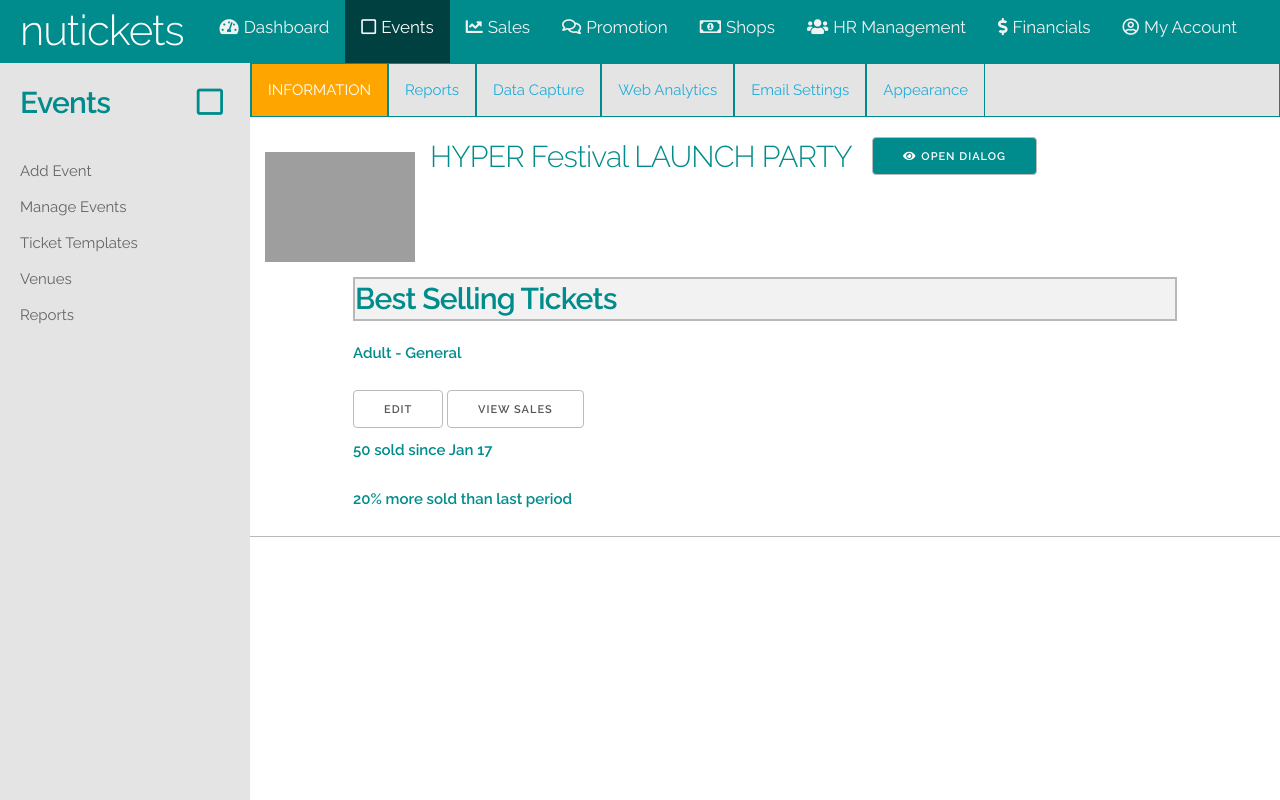
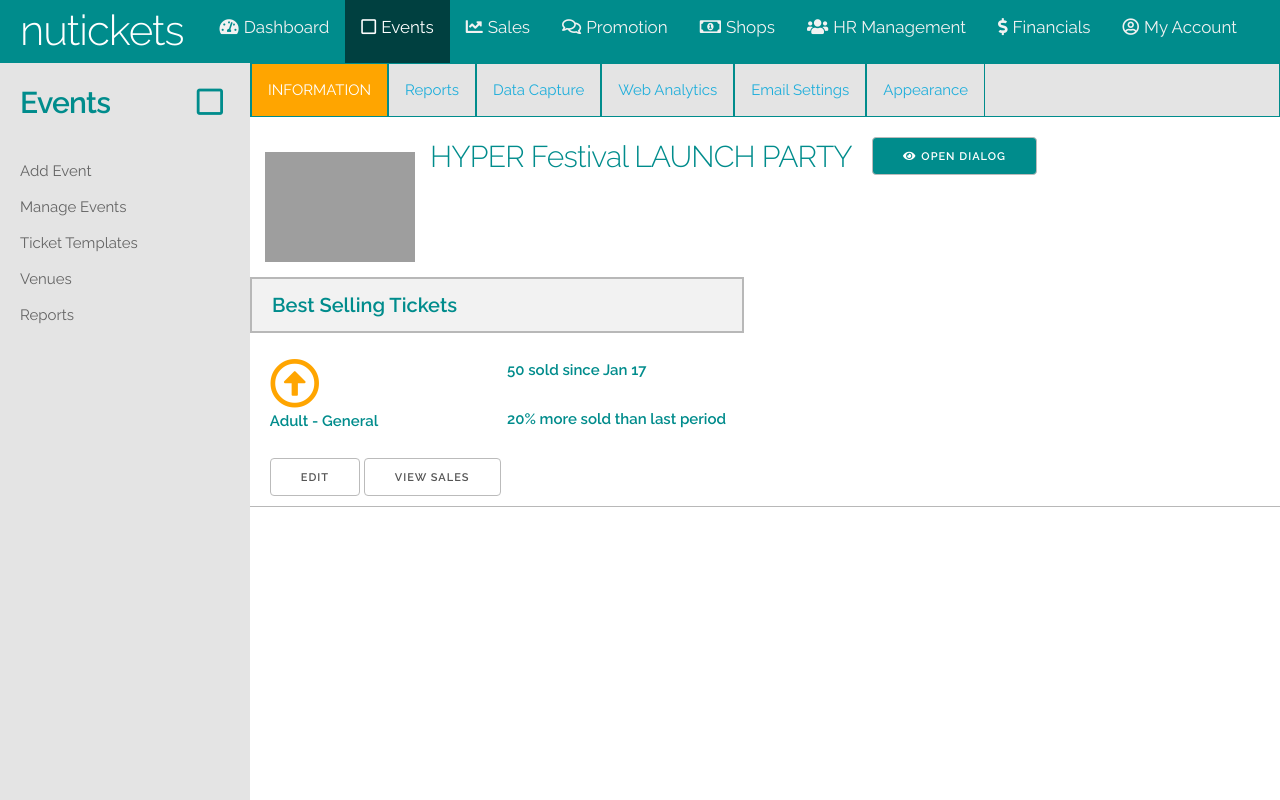
Before and after one commit to Daniel-Cross/tickets, a plain HTML site: page index.html in a window 1280 px wide. Drawn offline with Linux system fonts and the light colour scheme; grey boxes are pictures that could not be loaded.

Commit message:
tickets body updated

```diff
--- a/css/main.css
+++ b/css/main.css
@@ -122,7 +122,6 @@ i {
 .sub-navbar a:hover {
   color: white;
   background-color: orange;
-  text-transform: uppercase;
 }
 
 .active-sub {
@@ -172,3 +171,18 @@ i {
   font-weight: bold;
   border: 2px solid #b8b8b8;
 }
+
+.fa-arrow-alt-circle-up {
+  font-size: 50px;
+  color: orange;
+}
+
+.best-tickets-header {
+  font-size: 20px;
+  padding: 10px 0 10px 20px;
+}
+
+.selling-ticket-body {
+  flex-direction: column;
+
+}
--- a/index.html
+++ b/index.html
@@ -83,19 +83,28 @@
 
     <!-- Primary Page Layout
   –––––––––––––––––––––––––––––––––––––––––––––––––– -->
-    <div class="container con-sm-12">
+    <div class="row">
 
       <!-- Best selling tickets -->
-      <div class="best-selling-tickets">
-        <h4 class="best-tickets-header">Best Selling Tickets</h4>
-      </div>
-      <div class="selling-ticket-body">
-        <p>Adult - General</p>
-        <button>Edit</button>
-        <button>View Sales</button>
-        <p>50 sold since Jan 17</p>
-        <p>20% more sold than last period</p>
-      </div>
+
+      <span class="best-selling-tickets six columns">
+        <p class="best-tickets-header">Best Selling Tickets</p>
+
+        <div class="selling-ticket-body six columns">
+          <i class="far fa-arrow-alt-circle-up"></i>
+          <p>Adult - General</p>
+          <button>Edit</button>
+          <button>View Sales</button>
+        </div>
+
+        <p class="sold">50 sold since Jan 17</p>
+        <p class="increase">20% more sold than last period</p>
+
+      </span>
+
+
+
+
       <!-- end of best selling tickets -->
 
     </div>
```
